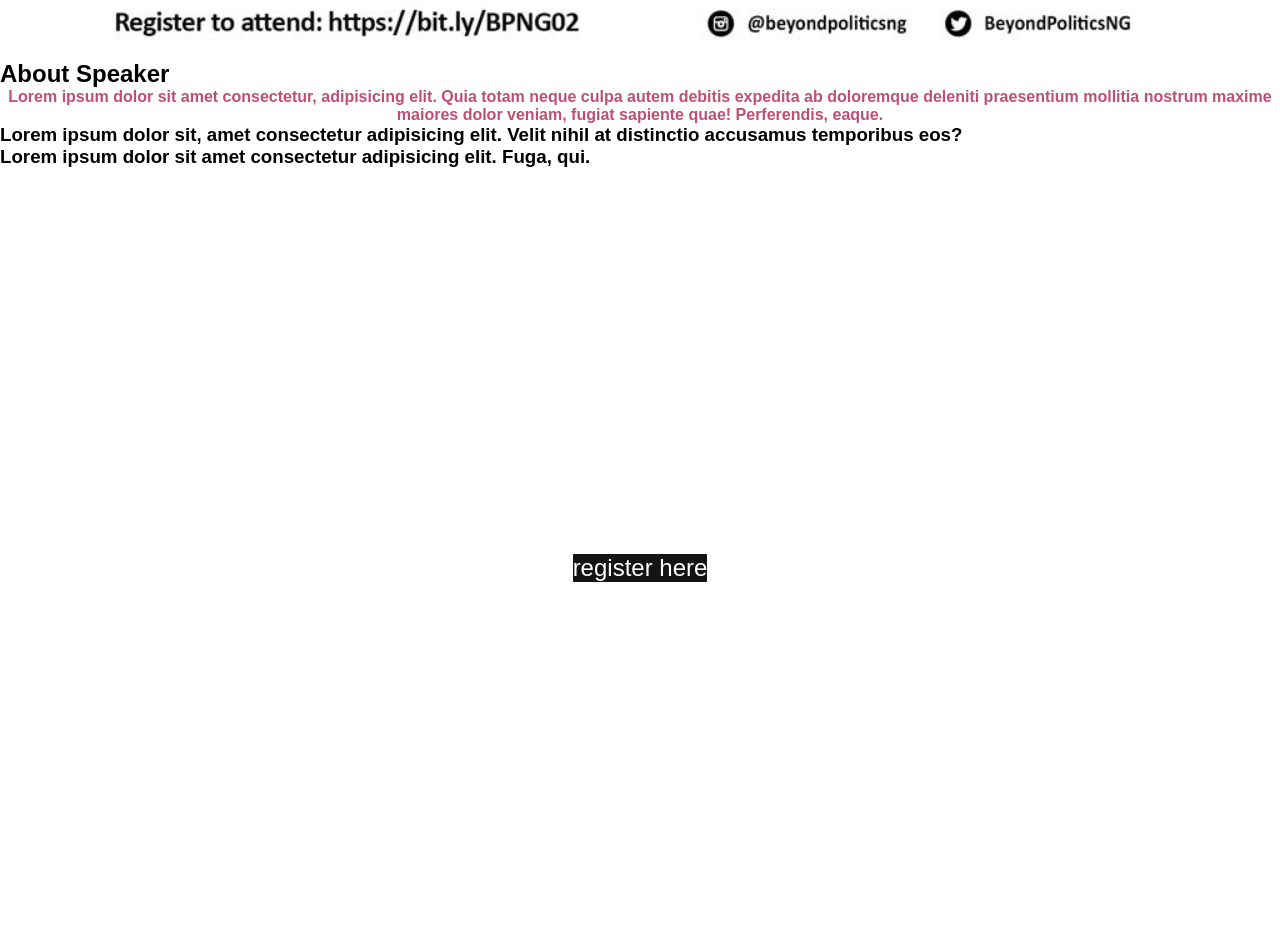
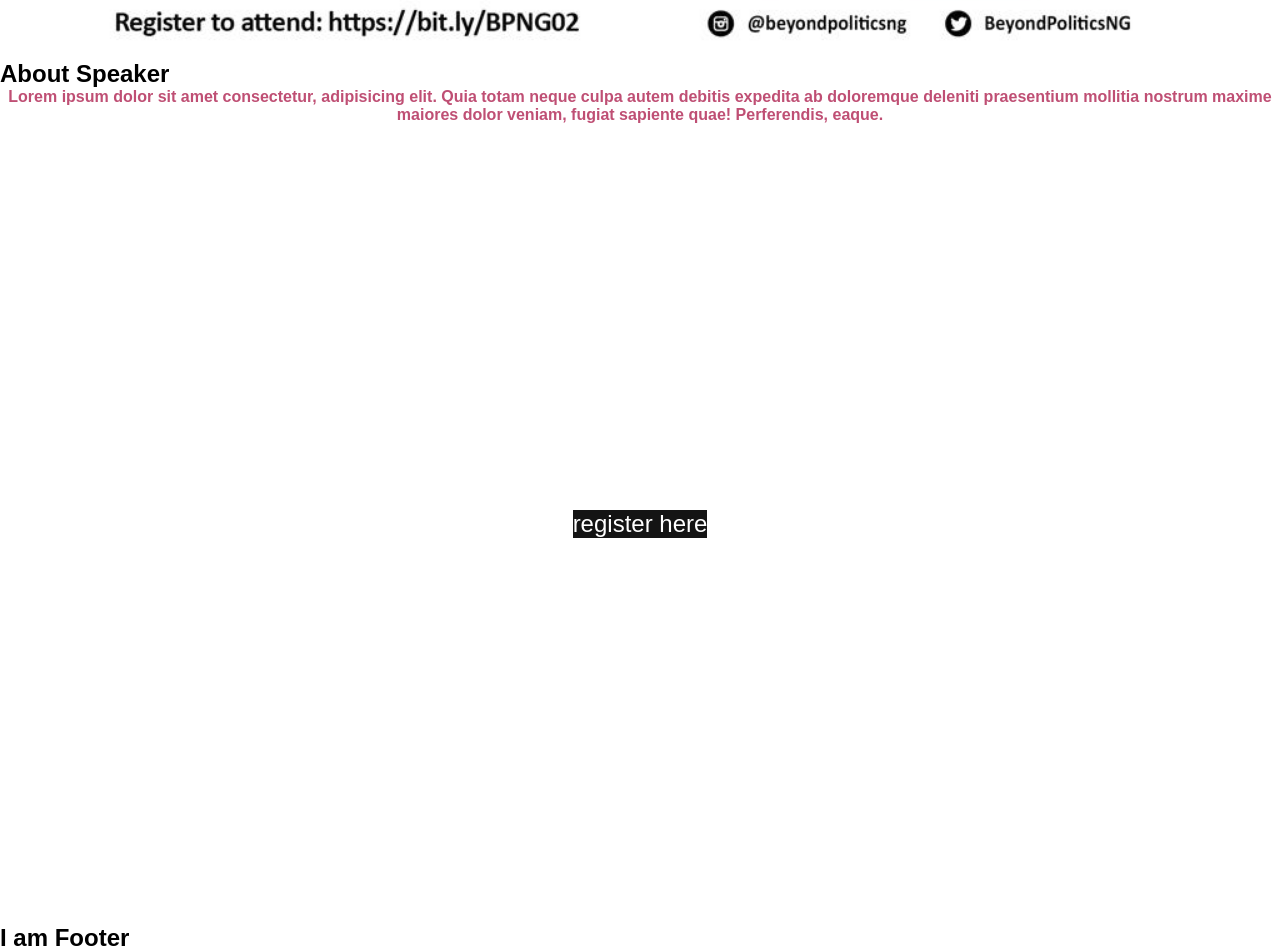
Before and after one commit to kylead10/beyond-politics, a React (Create React App) app: page / in a window 1280 px wide. Shown: the part 2660-3612 px from the top of the page. Built offline with nearby package versions, Linux system fonts and the light colour scheme.

Commit message:
modal update

```diff
--- a/src/App.js
+++ b/src/App.js
@@ -8,10 +8,9 @@ const App = () => {
   return (
     <div>
       <Header />
-
       <About />
+      <Pop />
       <Footer />
-      <Pop />
     </div>
   );
 };
--- a/src/components/footer/Footer.js
+++ b/src/components/footer/Footer.js
@@ -4,13 +4,7 @@ const Footer = () => {
   return (
     <>
       <section>
-        <h3>
-          Lorem ipsum dolor sit, amet consectetur adipisicing elit. Velit nihil
-          at distinctio accusamus temporibus eos?
-        </h3>
-        <h3>
-          Lorem ipsum dolor sit amet consectetur adipisicing elit. Fuga, qui.
-        </h3>
+        <h1>I am Footer</h1>
       </section>
     </>
   );
--- a/src/index.js
+++ b/src/index.js
@@ -2,14 +2,12 @@ import React from 'react';
 import ReactDOM from 'react-dom/client';
 import './index.css';
 import App from './App';
-import Pop from './components/registerModal/Pop';
 import reportWebVitals from './reportWebVitals';
 
 const root = ReactDOM.createRoot(document.getElementById('root'));
 root.render(
   <React.StrictMode>
     <App />
-    <Pop />
   </React.StrictMode>
 );
 
```
